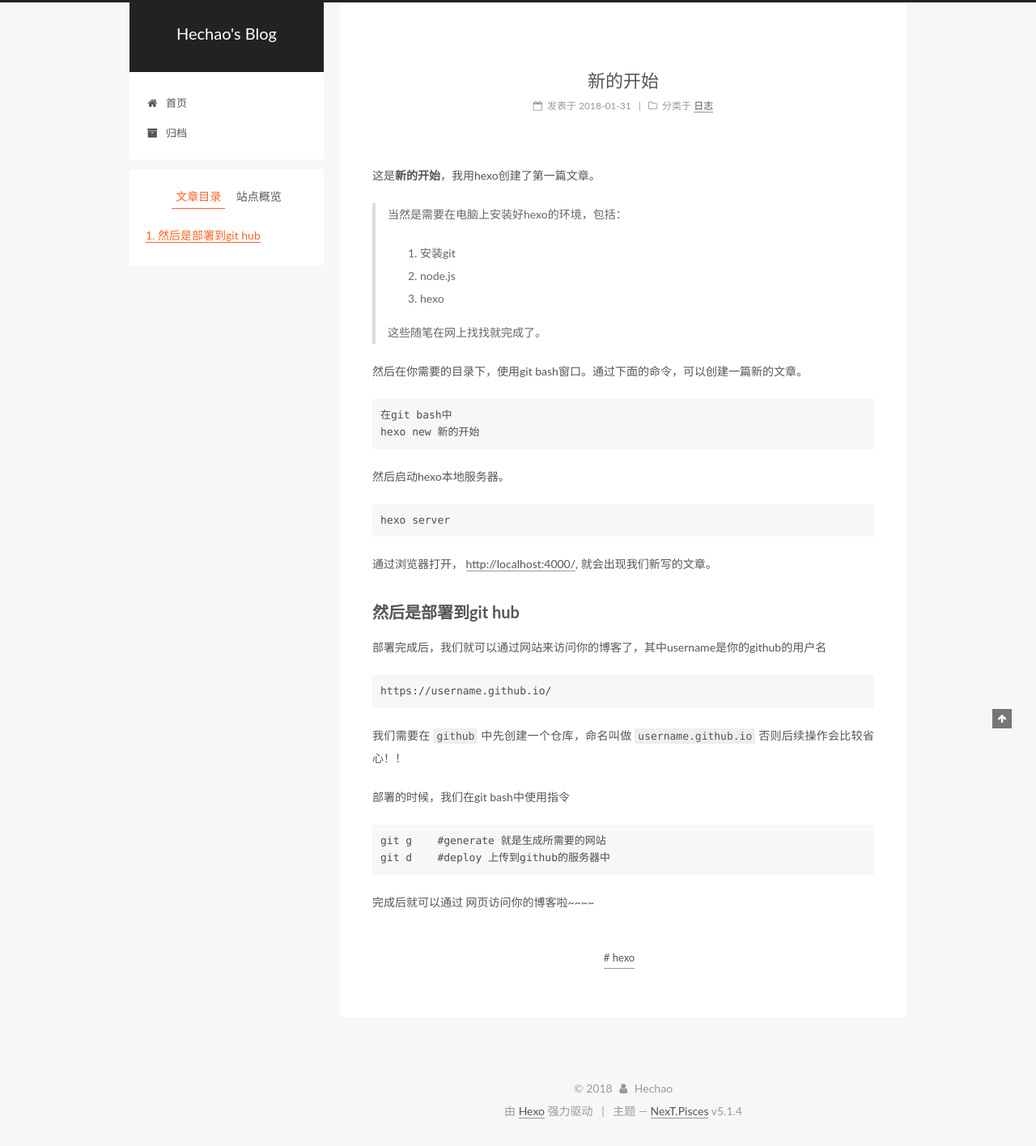
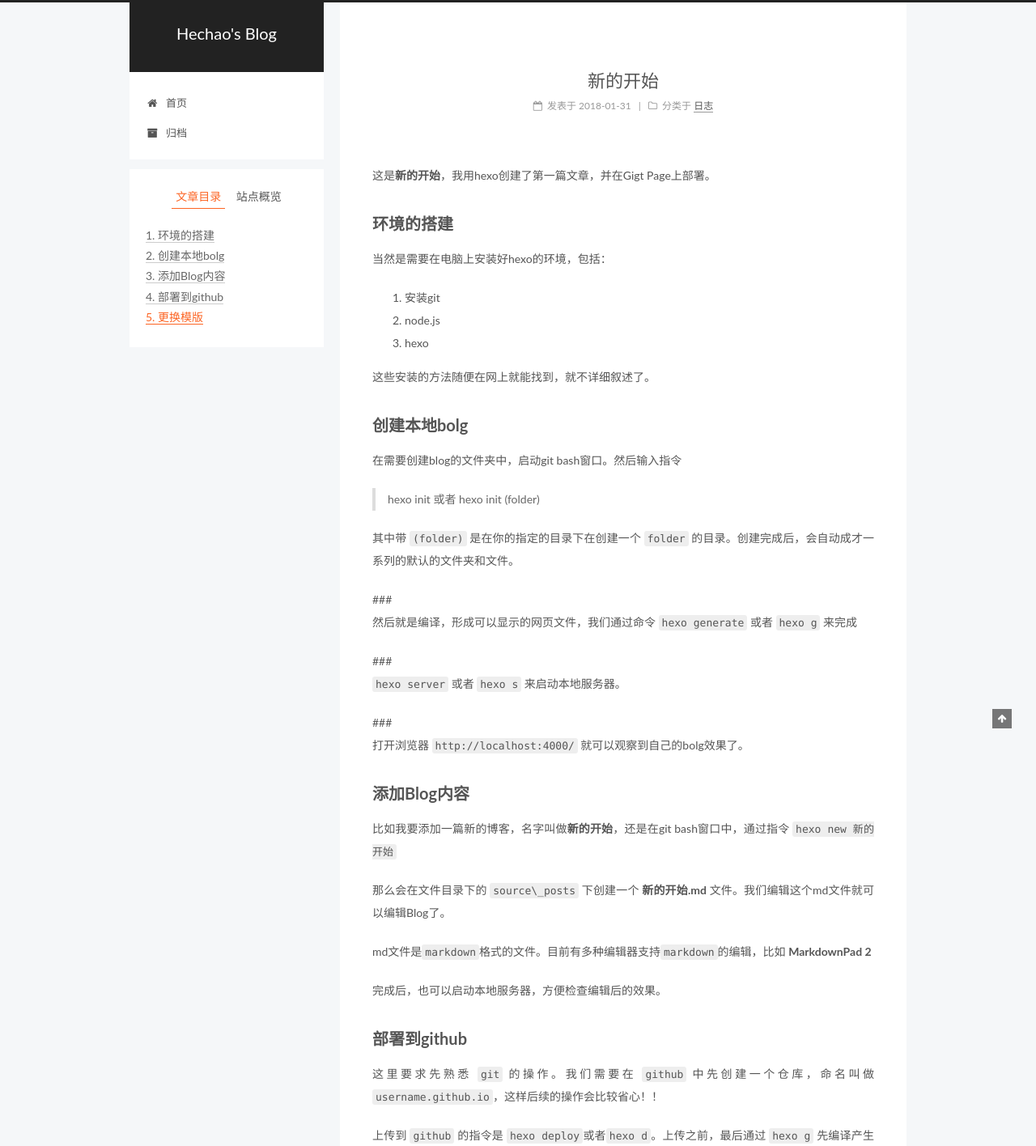
Before and after one commit to hechao17/hechao17.github.io, a plain HTML site: page 2018/01/31/新的开始/index.html in a window 1280 px wide. Shown: the top 1416 px of the page at 81% size. Drawn offline with Linux system fonts and the light colour scheme.

Commit message:
Site updated: 2018-02-01 11:59:03

```diff
--- a/2018/01/31/新的开始/index.html
+++ b/2018/01/31/新的开始/index.html
@@ -79,18 +79,18 @@
 
 
 
-<meta name="description" content="这是新的开始，我用hexo创建了第一篇文章。  当然是需要在电脑上安装好hexo的环境，包括：  安装git node.js hexo  这些随笔在网上找找就完成了。  然后在你需要的目录下，使用git bash窗口。通过下面的命令，可以创建一篇新的文章。 在git bash中 hexo new 新的开始 然后启动hexo本地服务器。 hexo server 通过浏览器打开， http://loc">
+<meta name="description" content="这是新的开始，我用hexo创建了第一篇文章，并在Gigt Page上部署。 环境的搭建当然是需要在电脑上安装好hexo的环境，包括：      安装git node.js hexo  这些安装的方法随便在网上就能找到，就不详细叙述了。 创建本地bolg在需要创建blog的文件夹中，启动git bash窗口。然后输入指令  hexo init 或者 hexo init (folder)  其中带 (">
 <meta name="keywords" content="hexo">
 <meta property="og:type" content="article">
 <meta property="og:title" content="新的开始">
 <meta property="og:url" content="http://hechao17.github.io/2018/01/31/新的开始/index.html">
 <meta property="og:site_name" content="Hechao&#39;s Blog">
-<meta property="og:description" content="这是新的开始，我用hexo创建了第一篇文章。  当然是需要在电脑上安装好hexo的环境，包括：  安装git node.js hexo  这些随笔在网上找找就完成了。  然后在你需要的目录下，使用git bash窗口。通过下面的命令，可以创建一篇新的文章。 在git bash中 hexo new 新的开始 然后启动hexo本地服务器。 hexo server 通过浏览器打开， http://loc">
+<meta property="og:description" content="这是新的开始，我用hexo创建了第一篇文章，并在Gigt Page上部署。 环境的搭建当然是需要在电脑上安装好hexo的环境，包括：      安装git node.js hexo  这些安装的方法随便在网上就能找到，就不详细叙述了。 创建本地bolg在需要创建blog的文件夹中，启动git bash窗口。然后输入指令  hexo init 或者 hexo init (folder)  其中带 (">
 <meta property="og:locale" content="zh-Hans">
-<meta property="og:updated_time" content="2018-01-31T08:14:36.505Z">
+<meta property="og:updated_time" content="2018-02-01T03:58:12.514Z">
 <meta name="twitter:card" content="summary">
 <meta name="twitter:title" content="新的开始">
-<meta name="twitter:description" content="这是新的开始，我用hexo创建了第一篇文章。  当然是需要在电脑上安装好hexo的环境，包括：  安装git node.js hexo  这些随笔在网上找找就完成了。  然后在你需要的目录下，使用git bash窗口。通过下面的命令，可以创建一篇新的文章。 在git bash中 hexo new 新的开始 然后启动hexo本地服务器。 hexo server 通过浏览器打开， http://loc">
+<meta name="twitter:description" content="这是新的开始，我用hexo创建了第一篇文章，并在Gigt Page上部署。 环境的搭建当然是需要在电脑上安装好hexo的环境，包括：      安装git node.js hexo  这些安装的方法随便在网上就能找到，就不详细叙述了。 创建本地bolg在需要创建blog的文件夹中，启动git bash窗口。然后输入指令  hexo init 或者 hexo init (folder)  其中带 (">
 
 
 
@@ -322,29 +322,33 @@
 
 
 
-        <p>这是<strong>新的开始</strong>，我用hexo创建了第一篇文章。</p>
-<blockquote>
-<p>当然是需要在电脑上安装好hexo的环境，包括：</p>
+        <p>这是<strong>新的开始</strong>，我用hexo创建了第一篇文章，并在Gigt Page上部署。</p>
+<h2 id="环境的搭建"><a href="#环境的搭建" class="headerlink" title="环境的搭建"></a>环境的搭建</h2><p>当然是需要在电脑上安装好hexo的环境，包括：    </p>
 <ol>
 <li>安装git</li>
 <li>node.js</li>
 <li>hexo</li>
 </ol>
-<p>这些随笔在网上找找就完成了。</p>
+<p>这些安装的方法随便在网上就能找到，就不详细叙述了。</p>
+<h2 id="创建本地bolg"><a href="#创建本地bolg" class="headerlink" title="创建本地bolg"></a>创建本地bolg</h2><p>在需要创建blog的文件夹中，启动git bash窗口。然后输入指令</p>
+<blockquote>
+<p>hexo init 或者 hexo init (folder)</p>
 </blockquote>
-<p>然后在你需要的目录下，使用git bash窗口。通过下面的命令，可以创建一篇新的文章。</p>
-<pre><code>在git bash中
-hexo new 新的开始
-</code></pre><p>然后启动hexo本地服务器。</p>
-<pre><code>hexo server
-</code></pre><p>通过浏览器打开， <a href="http://localhost:4000/" target="_blank" rel="noopener">http://localhost:4000/</a>, 就会出现我们新写的文章。</p>
-<h2 id="然后是部署到git-hub"><a href="#然后是部署到git-hub" class="headerlink" title="然后是部署到git hub"></a>然后是部署到git hub</h2><p>部署完成后，我们就可以通过网站来访问你的博客了，其中username是你的github的用户名 </p>
-<pre><code>https://username.github.io/
-</code></pre><p>我们需要在 <code>github</code> 中先创建一个仓库，命名叫做 <code>username.github.io</code> 否则后续操作会比较省心！！</p>
-<p>部署的时候，我们在git bash中使用指令</p>
-<pre><code>git g    #generate 就是生成所需要的网站
-git d    #deploy 上传到github的服务器中
-</code></pre><p>完成后就可以通过 网页访问你的博客啦~~~~</p>
+<p>其中带 <code>(folder)</code> 是在你的指定的目录下在创建一个 <code>folder</code> 的目录。创建完成后，会自动成才一系列的默认的文件夹和文件。</p>
+<p>###<br>然后就是编译，形成可以显示的网页文件，我们通过命令 <code>hexo generate</code> 或者 <code>hexo g</code> 来完成</p>
+<p>###<br><code>hexo server</code> 或者 <code>hexo s</code> 来启动本地服务器。</p>
+<p>###<br>打开浏览器 <code>http://localhost:4000/</code> 就可以观察到自己的bolg效果了。</p>
+<h2 id="添加Blog内容"><a href="#添加Blog内容" class="headerlink" title="添加Blog内容"></a>添加Blog内容</h2><p>比如我要添加一篇新的博客，名字叫做<strong>新的开始</strong>，还是在git bash窗口中，通过指令 <code>hexo new 新的开始</code> </p>
+<p>那么会在文件目录下的 <code>source\_posts</code> 下创建一个 <strong>新的开始.md</strong> 文件。我们编辑这个md文件就可以编辑Blog了。 </p>
+<p>md文件是<code>markdown</code>格式的文件。目前有多种编辑器支持<code>markdown</code>的编辑，比如 <strong>MarkdownPad 2</strong></p>
+<p>完成后，也可以启动本地服务器，方便检查编辑后的效果。</p>
+<h2 id="部署到github"><a href="#部署到github" class="headerlink" title="部署到github"></a>部署到github</h2><p>这里要求先熟悉 <code>git</code> 的操作。我们需要在 <code>github</code> 中先创建一个仓库，命名叫做 <code>username.github.io</code>，这样后续的操作会比较省心！！</p>
+<p>上传到 <code>github</code> 的指令是 <code>hexo deploy</code>或者<code>hexo d</code>。上传之前，最后通过 <code>hexo g</code> 先编译产生html文件。</p>
+<p>完成上传后，我们就可以通过网站访问博客了~~~，<code>https://username.github.io/</code>。</p>
+<h2 id="更换模版"><a href="#更换模版" class="headerlink" title="更换模版"></a>更换模版</h2><p>hexo默认的是 <code>landscape</code> 模版。 太小白低端了，我们需要换一个更时尚的界面~~</p>
+<p>据说hexo的Next模版不错，就去 <a href="https://github.com/iissnan/hexo-theme-next/releases" target="_blank" rel="noopener">https://github.com/iissnan/hexo-theme-next/releases</a> 网站上去下载最新的Next模版；压缩文件解压到本地目录 <code>themes</code> 中，文件名修改为 <code>next</code>。</p>
+<p>然后修改模版的配置文件， <code>themes\next\_config.yml</code>。 修改语言啦~， 图标啦~…细节大家从Next的官方文档中找寻把。</p>
+<p>完成后，编译，重新部署到github中。 </p>
 
 
     </div>
@@ -519,7 +523,7 @@ git d    #deploy 上传到github的服务器中
 
 
 
-              <div class="post-toc-content"><ol class="nav"><li class="nav-item nav-level-2"><a class="nav-link" href="#然后是部署到git-hub"><span class="nav-number">1.</span> <span class="nav-text">然后是部署到git hub</span></a></li></ol></div>
+              <div class="post-toc-content"><ol class="nav"><li class="nav-item nav-level-2"><a class="nav-link" href="#环境的搭建"><span class="nav-number">1.</span> <span class="nav-text">环境的搭建</span></a></li><li class="nav-item nav-level-2"><a class="nav-link" href="#创建本地bolg"><span class="nav-number">2.</span> <span class="nav-text">创建本地bolg</span></a></li><li class="nav-item nav-level-2"><a class="nav-link" href="#添加Blog内容"><span class="nav-number">3.</span> <span class="nav-text">添加Blog内容</span></a></li><li class="nav-item nav-level-2"><a class="nav-link" href="#部署到github"><span class="nav-number">4.</span> <span class="nav-text">部署到github</span></a></li><li class="nav-item nav-level-2"><a class="nav-link" href="#更换模版"><span class="nav-number">5.</span> <span class="nav-text">更换模版</span></a></li></ol></div>
 
 
           </div>
```
Also changed, not shown: index.html (+21 -17 lines).
